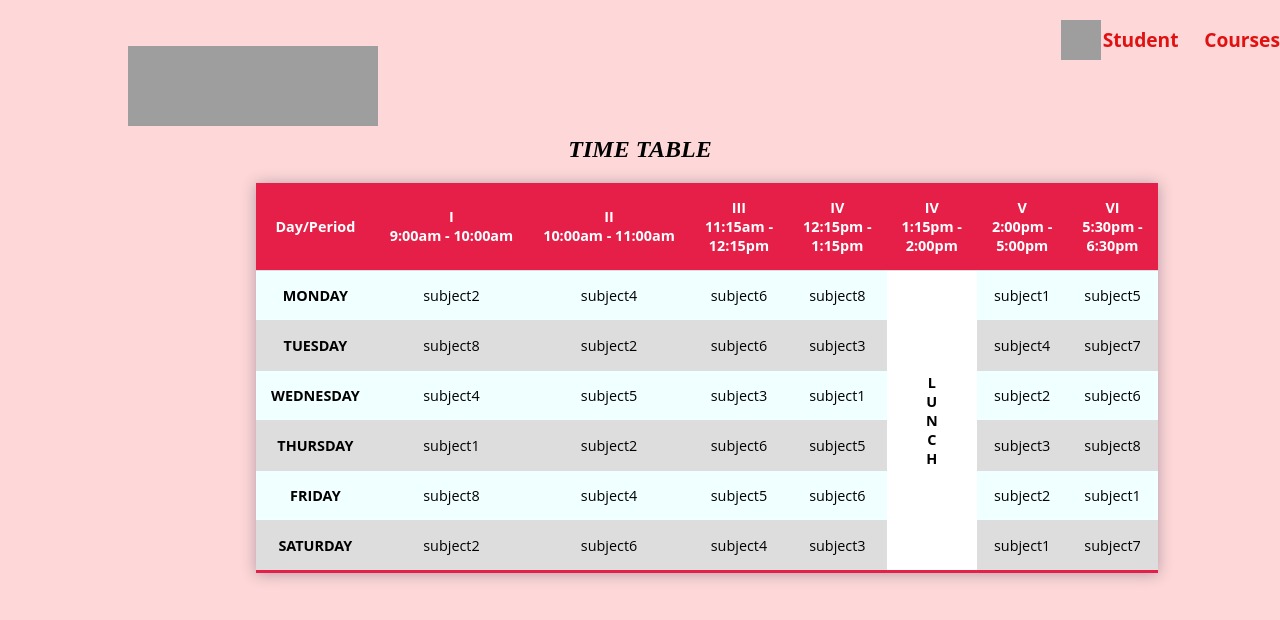
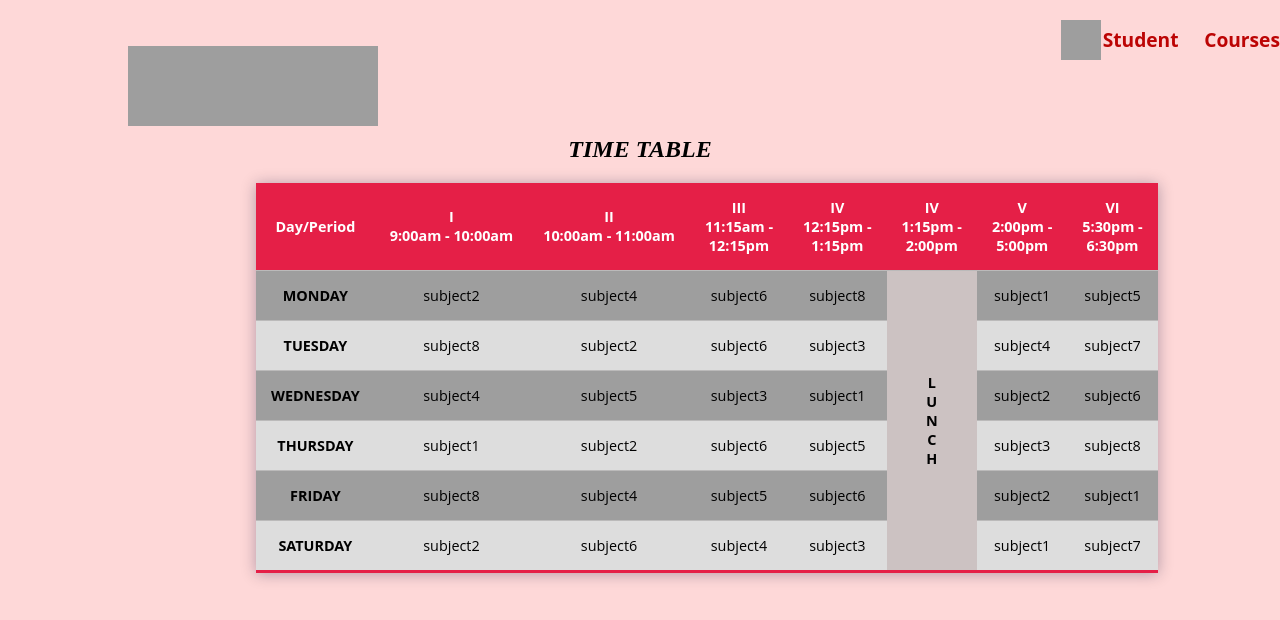
Before and after one commit to Prithvik1/HTML-Table, a plain HTML site: page index.html in a window 1280 px wide. Drawn offline with Linux system fonts and the light colour scheme; grey boxes are pictures that could not be loaded.

Commit message:
2 files modified

```diff
--- a/index.html
+++ b/index.html
@@ -10,7 +10,7 @@
   </head>
   <body>
        <div id="row">
-        <div id="kalvium"><img src="https://stackblitz.com/storage/blobs/eyJfcmFpbHMiOnsibWVzc2FnZSI6IkJBaHBBMWs3Qnc9PSIsImV4cCI6bnVsbCwicHVyIjoiYmxvYl9pZCJ9fQ==--72835915d73dec24ca937f3a3478652be983acab/Screenshot%202023-08-28%20121328.png"></div>
+        <div id="kalvium"><img src="https://pbs.twimg.com/profile_images/1569640332475904002/7d5tv0uR_400x400.jpg"></div>
         <div id="sl"> <img src="https://stackblitz.com/storage/blobs/eyJfcmFpbHMiOnsibWVzc2FnZSI6IkJBaHBBMXM3Qnc9PSIsImV4cCI6bnVsbCwicHVyIjoiYmxvYl9pZCJ9fQ==--a772c37c3adf4a223484e191c0a95c1818c8ab7a/Screenshot%202023-08-28%20123856.png"></div>
         <div id="student">Student</div>
         <div id="course">Courses</div>
--- a/styles.css
+++ b/styles.css
@@ -18,7 +18,7 @@ body {
   padding: 15px 15px;
 }
 .content tbody tr{
-  border-bottom:1px solid #dddddd;
+  border-bottom:1px solid #bbbaba;
 }
 .content tbody tr : nth-of-type (even)
 {
@@ -53,7 +53,7 @@ h1 {
 }
 #lunch{
   flex-direction: column;
-  background: white;
+  background: rgb(204, 194, 194);
 }
 table {
   text-align: center;
@@ -67,27 +67,28 @@ table {
   color: white;
 }
 tr {
-  background-color: white;
+  background-color: rgb(199, 168, 168);
 }
 
 table {
   align-items: center;
+  justify-content: center;
 }
 
 #monday {
-  background-color: azure;
+  background-color:  rgb(158, 158, 158);
 }
 #tuesday {
   background-color: #dddddd;
 }
 #wednesday {
-  background-color: azure;
+  background-color: rgb(158, 158, 158);
 }
 #thursday {
   background-color: #dddddd;
 }
 #friday {
-  background-color: azure;
+  background-color:  rgb(158, 158, 158);
 }
 #saturday {
   background-color: #dddddd;
@@ -97,7 +98,7 @@ table {
   font-family: 'Open Sans', sans-serif;
   font-size: 1.2em;
   font-weight:bolder;
-  color: rgb(226, 17, 17);
+  color: rgb(188, 4, 4);
   padding-top: 2%;
 }
 #kalvium
```
